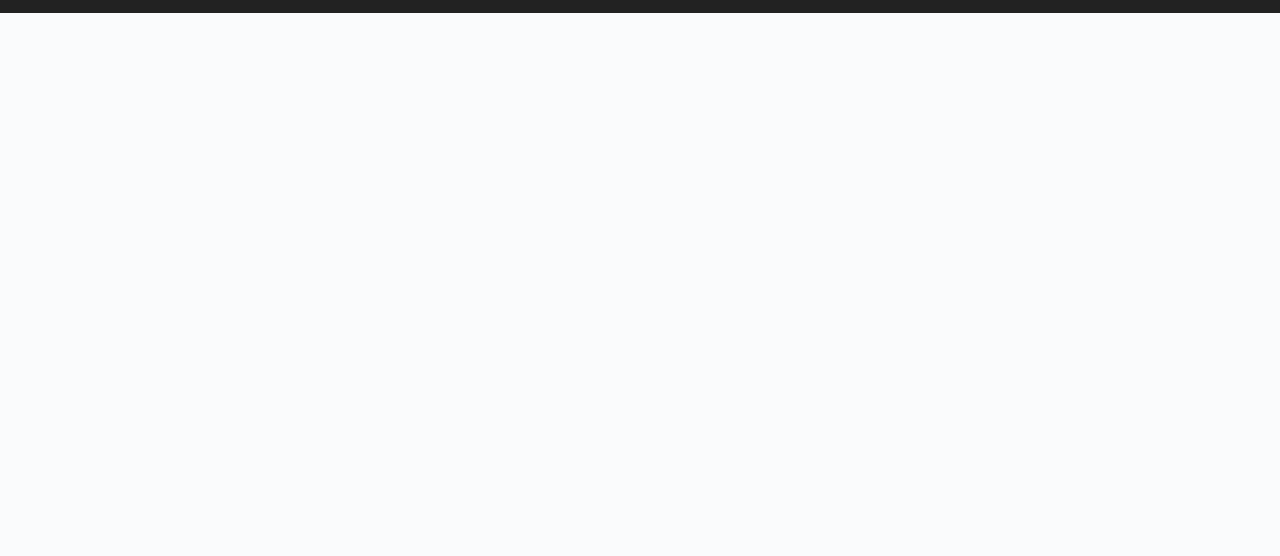
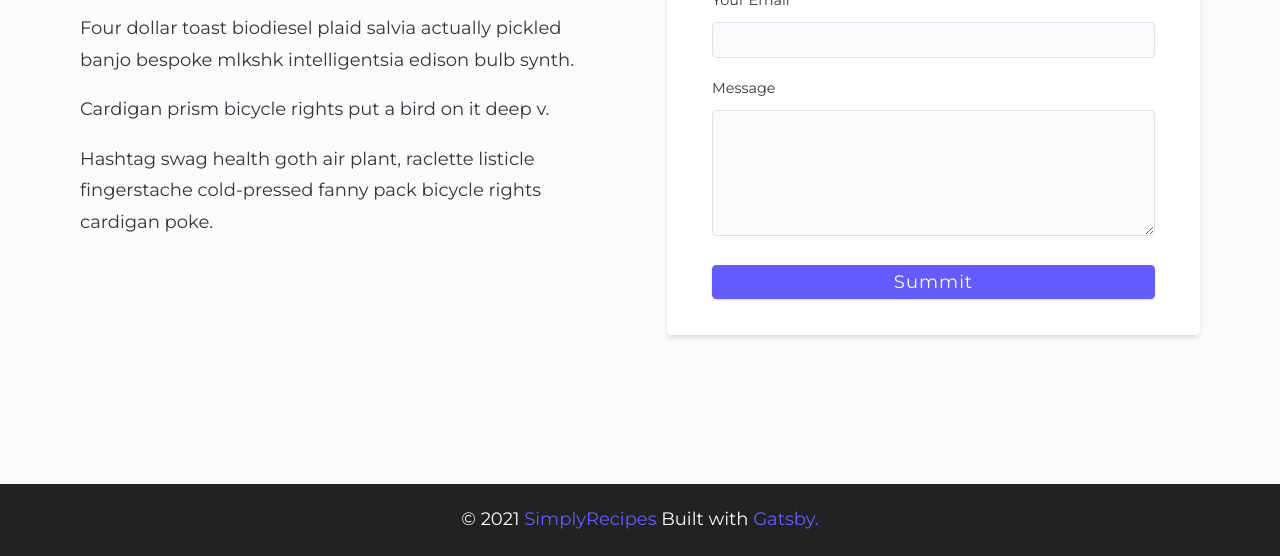
Before and after one commit to TotoroDavid/Gatsby-V3-Recipes-Site-Project, a Gatsby site: page /contact in a window 1280 px wide. Shown: the part 330-886 px from the top of the page. Before the commit the page ends 800 px from the top, so only its background shows below. Built offline with nearby package versions, Linux system fonts and the light colour scheme; Gatsby itself is replaced by a stand-in of ours.

Commit message:
added the 404 error and the contact page

```diff
--- a/src/pages/contact.js
+++ b/src/pages/contact.js
@@ -4,7 +4,41 @@ import Layout from '../components/Layout'
 const contact = () => {
     return (
         <Layout>
-            <h1>hello contact page!</h1>
+            <main className='page'>
+                <section className='contact-page'>
+                    <article className='contact-info'>
+                        <h3>Want To Get In Touch?</h3>
+                    <p>
+                        Four dollar toast biodiesel plaid salvia actually pickled banjo bespoke mlkshk intelligentsia edison bulb synth.
+                    </p>
+                    <p>
+                        Cardigan prism bicycle rights put a bird on it deep v.
+                    </p>
+                    <p>
+                        Hashtag swag health goth air plant, raclette listicle fingerstache cold-pressed fanny pack bicycle rights cardigan poke.
+                    </p>
+                    </article>
+                    <article>
+                        <form action="" className='form contact-form'>
+                            <div className='form-row'>
+                                <label htmlFor="name">your name</label>
+                                <input type="text" name='name' id='name'/>
+                            </div>
+                            <div className='form-row'>
+                                <label htmlFor="email">your email</label>
+                                <input type="text" name='email' id='email'/>
+                            </div>
+                            <div className='form-row'>
+                                <label htmlFor="message">message</label>
+                                <textarea name="message" id="message"></textarea>
+                            </div>
+                            <button type='submit' className='btn block'>
+                                summit
+                            </button>
+                        </form>
+                    </article>
+                </section>
+            </main>
         </Layout>
     )
 }
```
